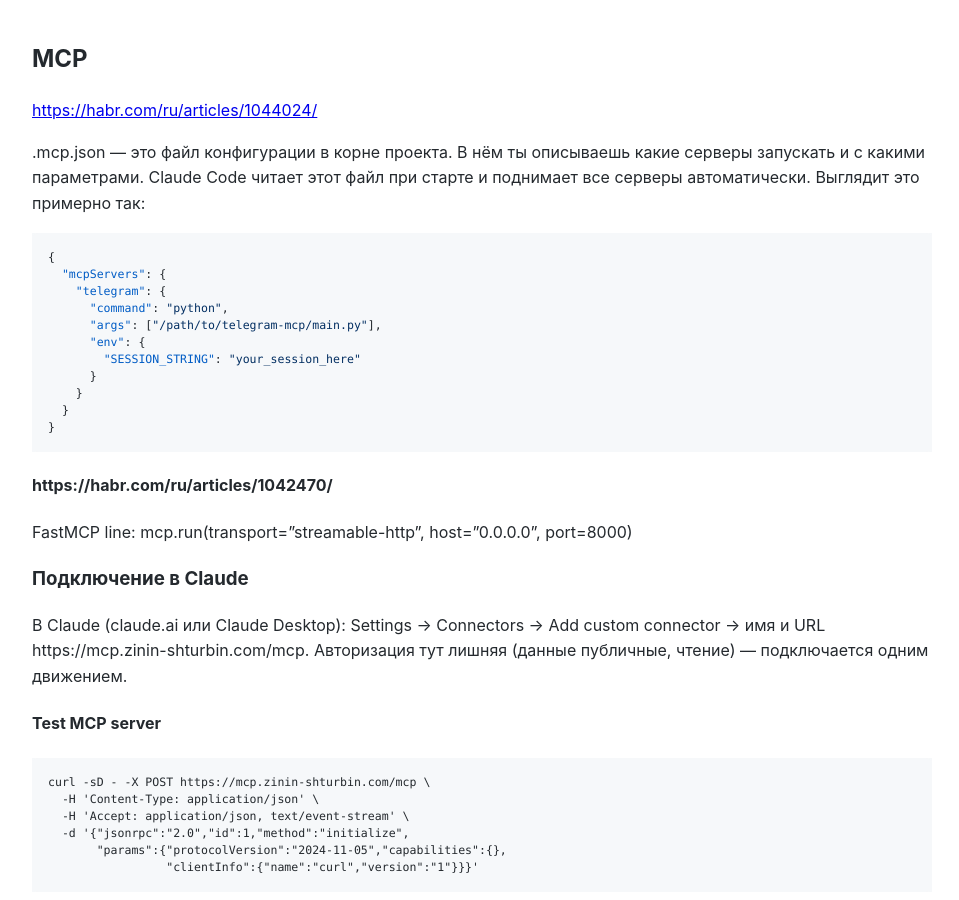
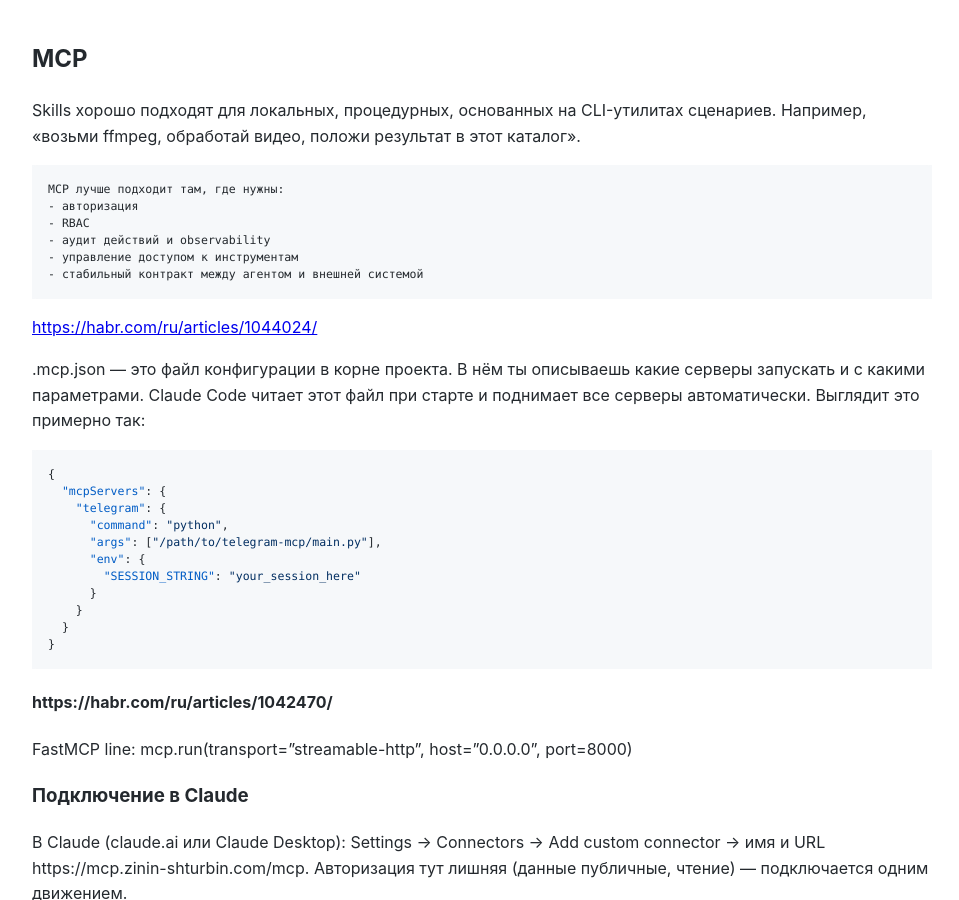
Before and after one commit to Michael-Lubinsky/michael-lubinsky.github.com, a Jekyll site: the page built from ml/mcp.md, in a window 1280 px wide and 900 px high. Shown: the whole window, without its empty margins (158-1117 px from the left). Built offline with Jekyll 4.4.1, drawn with Linux system fonts in a browser that asks for light colours; our own code applies the rules of GitHub Pages for plain Markdown files.

Commit message:
Обновить раздел MCP с новыми рекомендациями
Добавлены рекомендации по использованию MCP для сценариев с авторизацией и управлением доступом.

````diff
--- a/ml/mcp.md
+++ b/ml/mcp.md
@@ -1,5 +1,15 @@
 ## MCP
 
+
+Skills хорошо подходят для локальных, процедурных, основанных на CLI-утилитах сценариев. Например, «возьми ffmpeg, обработай видео, положи результат в этот каталог».
+```
+MCP лучше подходит там, где нужны:
+- авторизация
+- RBAC
+- аудит действий и observability
+- управление доступом к инструментам
+- стабильный контракт между агентом и внешней системой
+```
 <https://habr.com/ru/articles/1044024/>
 
 .mcp.json — это файл конфигурации в корне проекта. В нём ты описываешь какие серверы запускать и с какими параметрами. Claude Code читает этот файл при старте и поднимает все серверы автоматически.
````
